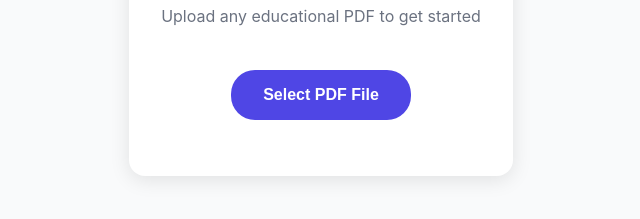
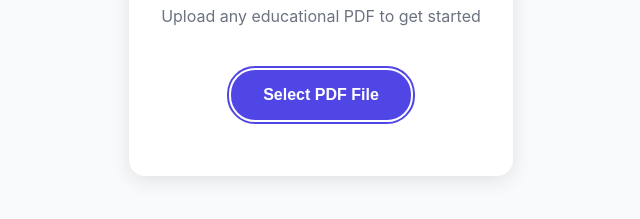
Before and after one commit to amberIS01/ai-tutor-rag-system, a plain HTML site: page frontend/index.html in a window 1280 px wide. Both pictures are taken after a click on the button "Select PDF File". Shown: the part 477-696 px from the top of the page, 319-959 px from the left. Drawn offline with Linux system fonts and the light colour scheme; no server answers.

Commit message:
a11y: improve keyboard navigation and focus indicators

```diff
--- a/frontend/styles.css
+++ b/frontend/styles.css
@@ -440,6 +440,16 @@ body {
    Responsive Design
    ============================================================================ */
 
+/* Accessibility improvements */
+*:focus {
+    outline: 2px solid var(--primary-color);
+    outline-offset: 2px;
+}
+
+button:focus-visible {
+    outline: 3px solid var(--primary-color);
+}
+
 @media (max-width: 768px) {
     .container {
         height: 100vh;
```
